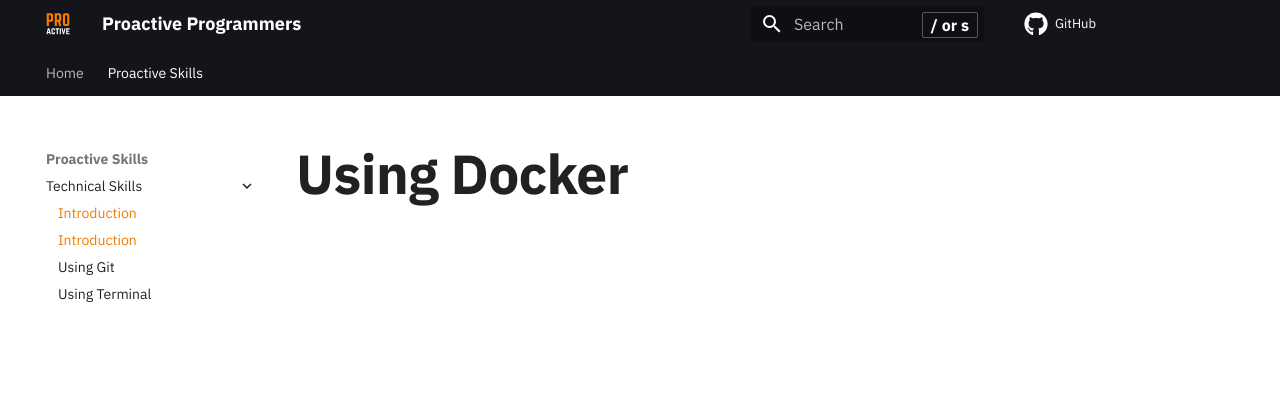
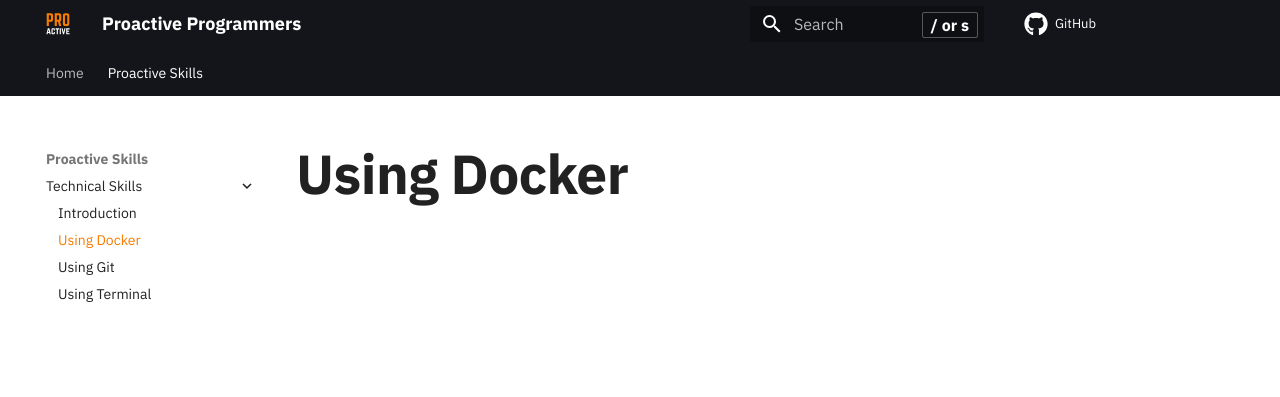
Before and after one commit to ProactiveProgrammers/www.proactiveprogrammers.com, an MkDocs documentation site: the page built from docs/proactive-skills/technical-skills/using-docker.md, in a window 1280 px wide. Shown: the top 397 px of the page. Built offline with MkDocs 1.6.1 and Material for MkDocs 9.7.7, drawn with Linux system fonts in a browser that asks for light colours; comment, search, counter and statistics services are not loaded; some of the changed lines change nothing that is shown.

Commit message:
chore: Fix a mistake in the technical skills segment in mkdocs.yml nav.

```diff
--- a/mkdocs.yml
+++ b/mkdocs.yml
@@ -142,7 +142,7 @@ nav:
   - Home: index.md
   - Proactive Skills:
     - Technical Skills:
-      - Introduction: proactive-skills/technical-skills/using-docker.md
+      - Introduction: proactive-skills/technical-skills/introduction-technical-skills.md
       - Using Docker: proactive-skills/technical-skills/using-docker.md
       - Using Git: proactive-skills/technical-skills/using-git.md
       - Using Terminal: proactive-skills/technical-skills/using-terminal.md
```
